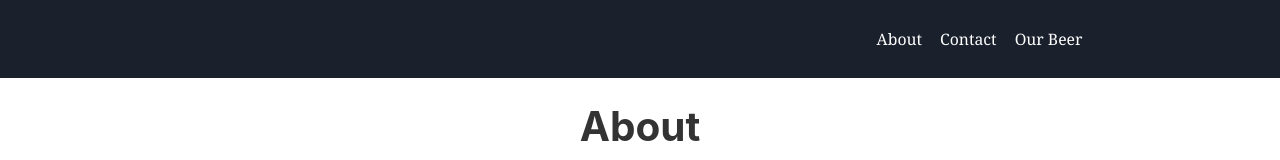
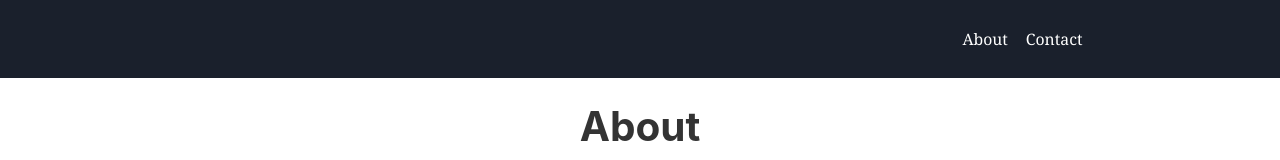
Before and after one commit to Marie-m-prog/bunny-hops, a Gatsby site: page /about in a window 1280 px wide. Shown: the top 160 px of the page. Built offline with nearby package versions, Linux system fonts and the light colour scheme; Gatsby itself is replaced by a stand-in of ours.

Commit message:
removed beer page

```diff
--- a/gatsby-config.js
+++ b/gatsby-config.js
@@ -1,5 +1,6 @@
 require('dotenv').config({
-  path: `.env.${process.env.NODE_ENV}`,
+  // path: `.env.${process.env.NODE_ENV}`,
+  path: '.env',
 });
 
 const contentfulConfig = {
--- a/src/components/header.js
+++ b/src/components/header.js
@@ -37,12 +37,12 @@ const Header = ({ siteTitle }) => (
           >
             Contact
           </Link>
-          <Link
+          {/* <Link
             to={`/beer/`}
             className='block mt-4 lg:inline-block lg:mt-0 text-white hover:text-yellow-400 mr-4'
           >
             Our Beer
-          </Link>
+          </Link> */}
         </div>
       </div>
     </nav>
--- a/src/pages/beer.js
+++ b/src/pages/beer.js
@@ -19,32 +19,32 @@ const BeerList = ({data}) => (
 
 export default BeerList
 
-export const query = graphql`
-query {
-  allContentfulBeer {
-    edges {
-      node {
-        id
-        slug
-        image {
-          fluid(maxWidth: 350, maxHeight: 400, resizingBehavior: FILL) {
-            ...GatsbyContentfulFluid_tracedSVG
-          }
-        }
-        recipe {
-          data {
-            RECIPES {
-              RECIPE {
-                NAME
-                STYLE {
-                  NAME
-                }
-              }
-            }
-          }
-        }
-      }
-    }
-  }
-}
-`
+// export const query = graphql`
+// query {
+//   allContentfulBeer {
+//     edges {
+//       node {
+//         id
+//         slug
+//         image {
+//           fluid(maxWidth: 350, maxHeight: 400, resizingBehavior: FILL) {
+//             ...GatsbyContentfulFluid_tracedSVG
+//           }
+//         }
+//         recipe {
+//           data {
+//             RECIPES {
+//               RECIPE {
+//                 NAME
+//                 STYLE {
+//                   NAME
+//                 }
+//               }
+//             }
+//           }
+//         }
+//       }
+//     }
+//   }
+// }
+// `
```
